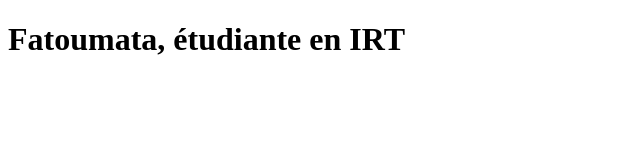
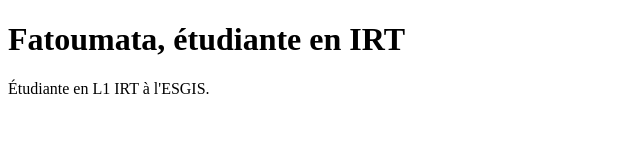
Before and after one commit to dramefatou033/mon-cv, a plain HTML site: page index.html in a window 1280 px wide. Shown: the whole page, without its empty margins (0-640 px from the left). Drawn offline with Linux system fonts and the light colour scheme.

Commit message:
mise en place de la section description

```diff
--- a/index.html
+++ b/index.html
@@ -12,6 +12,7 @@
 
   <h1>Fatoumata, étudiante en IRT</h1>
   <!-- DESCRIPTION -->
+  <p>Étudiante en L1 IRT à l'ESGIS.</p>
 
   <!-- FORMATIONS -->
 
```
